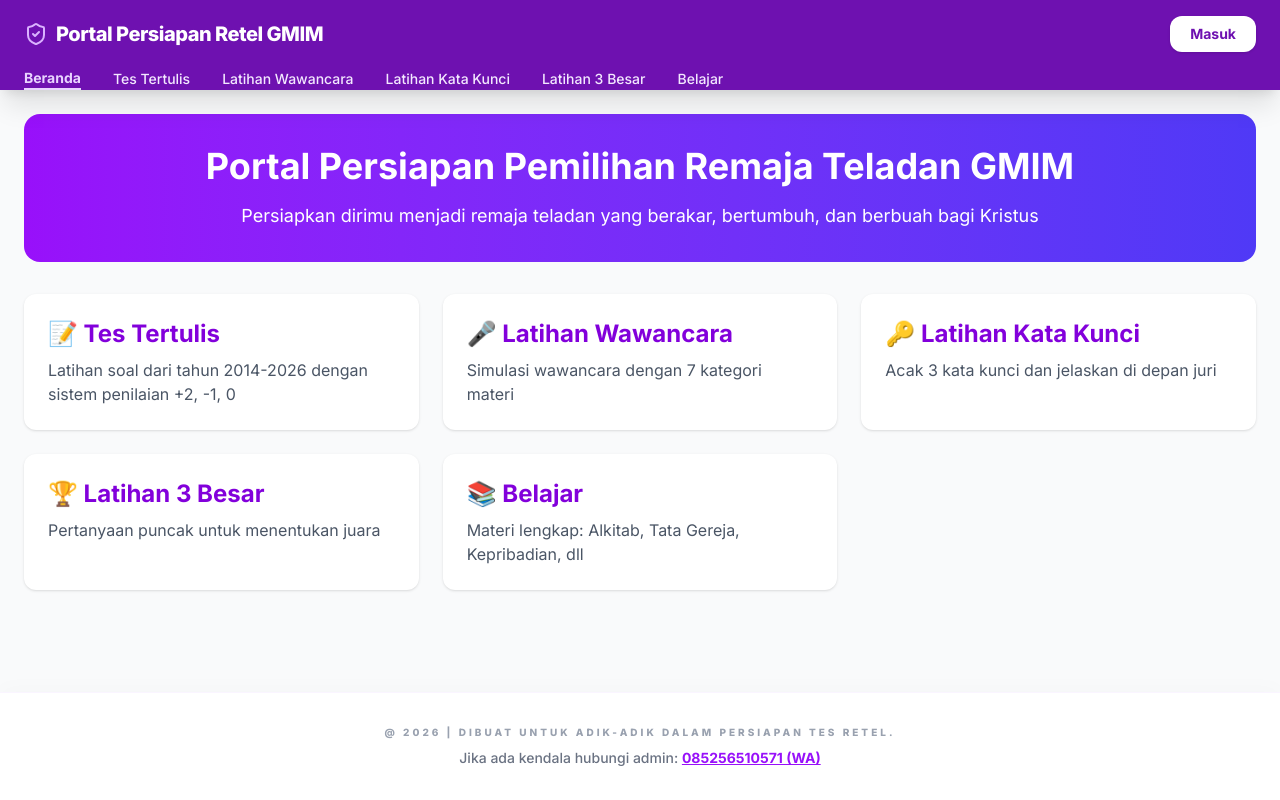
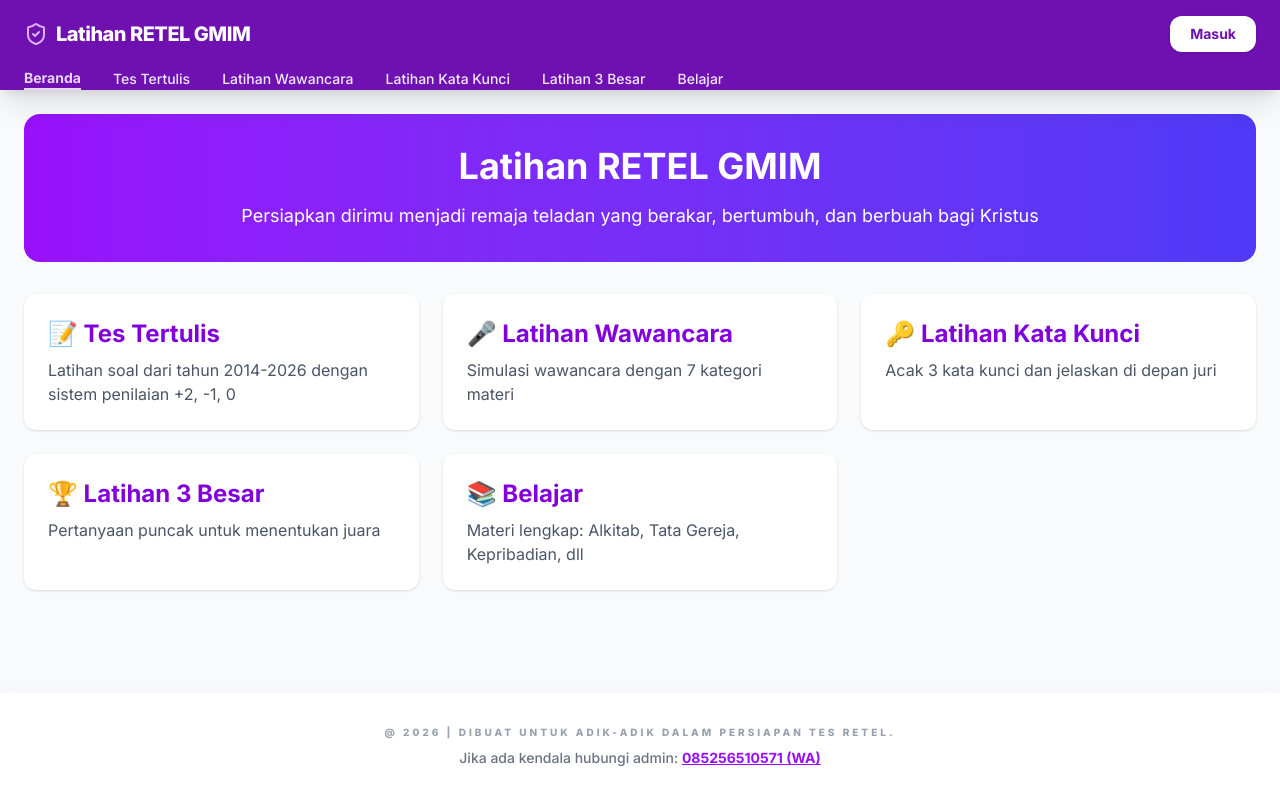
Before and after one commit to steventeen7/portal-retel-gmim, a Next.js app: page / in a window 1280 px wide. Built offline with nearby package versions, Linux system fonts and the light colour scheme; no server answers.

Commit message:
feat: complete PWA setup for APK generation and branding update to Latihan RETEL

```diff
--- /dev/null
+++ b/public/sw.js
@@ -0,0 +1,13 @@
+self.addEventListener('install', (event) => {
+  self.skipWaiting();
+});
+
+self.addEventListener('activate', (event) => {
+  event.waitUntil(clients.claim());
+});
+
+self.addEventListener('fetch', (event) => {
+  // Biarkan browser menangani fetch normal untuk saat ini
+  // Ini hanya untuk memenuhi syarat PWA "Reliable"
+  event.respondWith(fetch(event.request));
+});
--- a/src/app/auth/login/page.tsx
+++ b/src/app/auth/login/page.tsx
@@ -54,7 +54,7 @@
               <Cross className="w-8 h-8 text-white group-hover:rotate-12 transition-transform" />
             </div>
             <h1 className="text-3xl font-black text-gray-900 tracking-tight">Masuk</h1>
-            <p className="text-gray-500 text-sm mt-2 font-medium">Portal Latihan Remaja Teladan GMIM</p>
+            <p className="text-gray-500 text-sm mt-2 font-medium">Latihan Remaja Teladan GMIM</p>
           </div>
 
           <form onSubmit={handleSubmit} className="space-y-6">
@@ -128,7 +128,7 @@
         </div>
 
         <p className="text-center text-[10px] font-bold text-gray-400 mt-10 uppercase tracking-[0.2em]">
-          © PORTAL RETEL GMIM
+          © LATIHAN RETEL GMIM
         </p>
       </div>
     </div>
--- a/src/app/auth/register/page.tsx
+++ b/src/app/auth/register/page.tsx
@@ -266,7 +266,7 @@
         </div>
 
         <p className="text-center text-[10px] font-bold text-gray-400 mt-10 uppercase tracking-[0.2em]">
-          © PORTAL RETEL GMIM
+          © LATIHAN RETEL GMIM
         </p>
       </div>
     </div>
--- a/src/app/layout.tsx
+++ b/src/app/layout.tsx
@@ -7,9 +7,12 @@
 import { verifyToken } from '@/lib/auth'
 
 export const metadata: Metadata = {
-  title: 'Portal Persiapan RETEL GMIM — Media Pembelajaran Remaja Teladan',
-  description: 'Portal resmi Media Pembelajaran Remaja untuk Pemilihan Remaja Teladan Sinode GMIM. Persiapkan diri Anda dengan materi, tes, dan panduan wawancara.',
-  keywords: 'RETEL, GMIM, Remaja Teladan, Seleksi, Sinode GMIM',
+  title: 'Latihan RETEL GMIM — Media Pembelajaran Remaja Teladan',
+  description: 'Aplikasi Latihan resmi Media Pembelajaran Remaja untuk Pemilihan Remaja Teladan Sinode GMIM.',
+  keywords: 'Latihan, RETEL, GMIM, Remaja Teladan, Seleksi, Sinode GMIM',
+  manifest: '/manifest.json',
+  themeColor: '#7c3aed',
+  viewport: 'width=device-width, initial-scale=1, maximum-scale=1, user-scalable=0',
 }
 
 export default async function RootLayout({ children }: { children: React.ReactNode }) {
@@ -28,6 +31,17 @@
         />
       </head>
       <body>
+        <script
+          dangerouslySetInnerHTML={{
+            __html: `
+              if ('serviceWorker' in navigator) {
+                window.addEventListener('load', function() {
+                  navigator.serviceWorker.register('/sw.js');
+                });
+              }
+            `,
+          }}
+        />
         <Toaster
           position="top-right"
           toastOptions={{
--- a/src/app/page.tsx
+++ b/src/app/page.tsx
@@ -4,7 +4,7 @@
   return (
     <div className="space-y-8">
       <div className="bg-gradient-to-r from-purple-600 to-indigo-600 text-white rounded-2xl p-8 text-center">
-        <h1 className="text-4xl font-bold mb-4">Portal Persiapan Pemilihan Remaja Teladan GMIM</h1>
+        <h1 className="text-4xl font-bold mb-4">Latihan RETEL GMIM</h1>
         <p className="text-lg">Persiapkan dirimu menjadi remaja teladan yang berakar, bertumbuh, dan berbuah bagi Kristus</p>
       </div>
 
--- a/src/components/Layout.tsx
+++ b/src/components/Layout.tsx
@@ -1,5 +1,5 @@
 'use client';
-import { useState } from 'react';
+import { useState, useEffect } from 'react';
 import Link from 'next/link';
 import { usePathname, useRouter } from 'next/navigation';
 import { LogOut, User, ShieldCheck } from 'lucide-react';
@@ -7,8 +7,21 @@
 import ChatWidget from './ChatWidget';
 
 export default function Layout({ children, user }: { children: React.ReactNode, user?: any }) {
+  const [isMenuOpen, setIsMenuOpen] = useState(false);
   const pathname = usePathname();
   const router = useRouter();
+
+  // Global Presence Tracking
+  useEffect(() => {
+    if (!user) return;
+
+    const ping = () => fetch('/api/presence', { method: 'POST' }).catch(() => {});
+    ping(); // Initial ping
+
+    const interval = setInterval(ping, 20000); // Ping every 20s
+    return () => clearInterval(interval);
+  }, [user]);
+
   const menu = [
     { href: '/', label: 'Beranda' },
     { href: '/latihan/tes', label: 'Tes Tertulis' },
@@ -17,8 +30,6 @@
     { href: '/latihan/tiga-besar', label: 'Latihan 3 Besar' },
     { href: '/belajar', label: 'Belajar' },
   ];
-
-  const [isMenuOpen, setIsMenuOpen] = useState(false);
 
   const handleLogout = async () => {
     try {
@@ -39,8 +50,8 @@
           <div className="flex justify-between items-center py-4">
             <Link href="/" className="text-xl font-black tracking-tight shrink-0 flex items-center gap-2 hover:opacity-80 transition-opacity">
                <ShieldCheck className="w-6 h-6 text-purple-300" />
-               <span className="hidden sm:inline">Portal Persiapan Retel GMIM</span>
-               <span className="sm:hidden">Portal RETEL</span>
+               <span className="hidden sm:inline">Latihan RETEL GMIM</span>
+               <span className="sm:hidden">Latihan RETEL</span>
             </Link>
 
             {/* Hamburger Toggle (Mobile Only) */}
--- a/src/lib/db/supabase.ts
+++ b/src/lib/db/supabase.ts
@@ -12,7 +12,6 @@
       return data || undefined;
     },
     async findById(id: string): Promise<User | undefined> {
-      if (!isUUID(id)) return undefined;
       try {
         const { data } = await supabase.from('profiles').select('*').eq('id', id).single();
         return data || undefined;
@@ -40,7 +39,6 @@
       return data || [];
     },
     async update(id: string, data: any): Promise<any> {
-      if (!isUUID(id)) throw new Error('Invalid ID format');
       try {
         const { data: updated, error } = await supabase
           .from('profiles')
@@ -55,7 +53,6 @@
       }
     },
     async delete(id: string): Promise<boolean> {
-      if (!isUUID(id)) throw new Error('Invalid ID format');
       try {
         const { error } = await supabase.from('profiles').delete().eq('id', id);
         if (error) throw error;
```
Also changed, not shown: public/app-icon.png (added), public/manifest.json (added), 1 other file (tests, documents, lock files or other folders).
